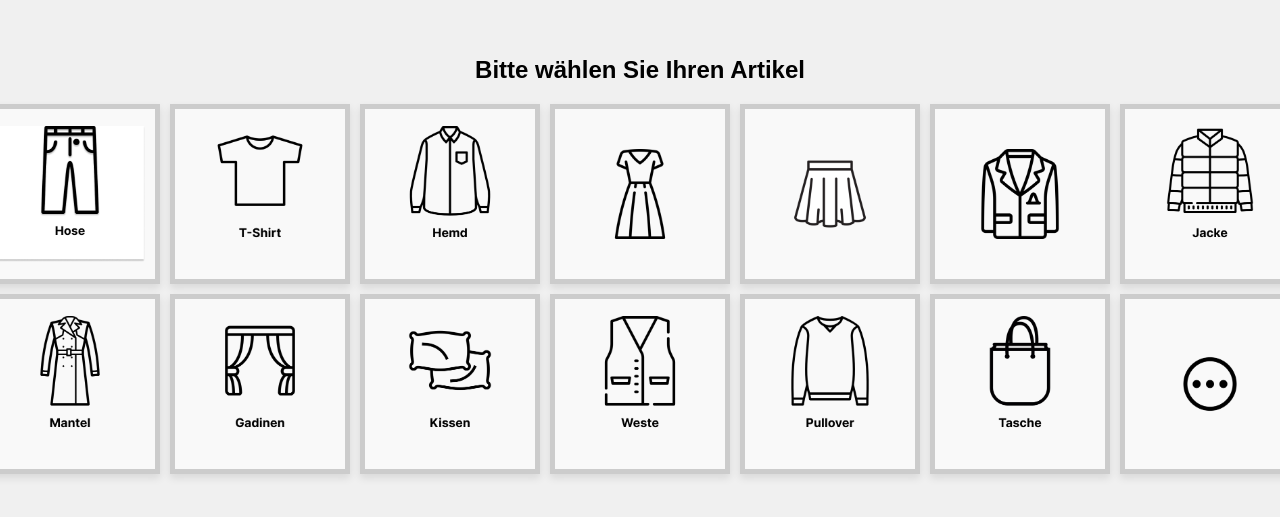
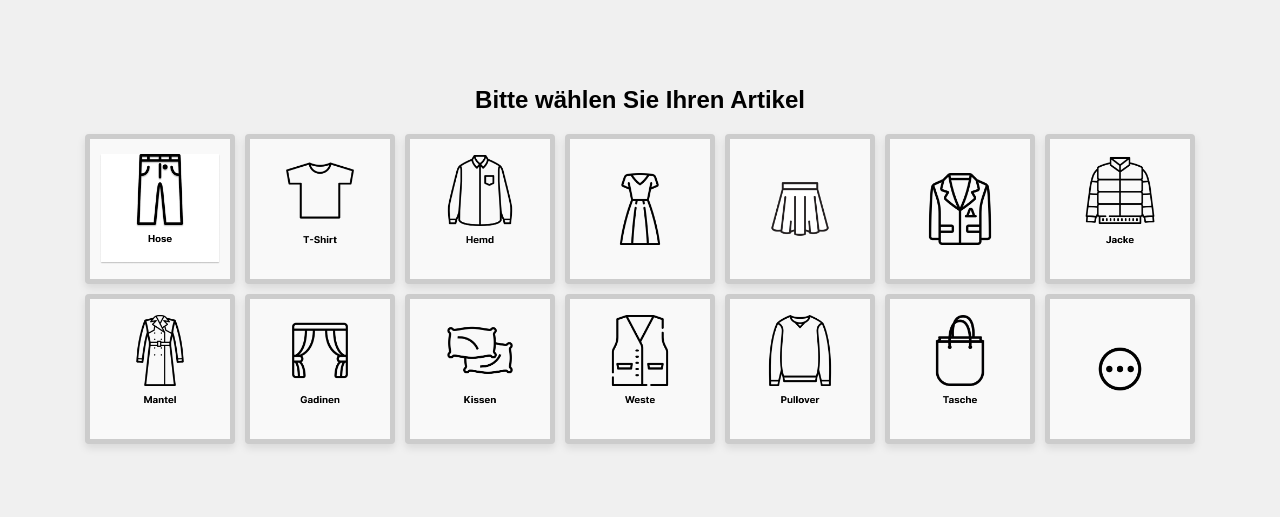
Before and after one commit to AS221412/schneiderei-system, a React (Create React App) app: page /Auftrag in a window 1280 px wide. Shown: the part 145-662 px from the top of the page. Built offline with nearby package versions, Linux system fonts and the light colour scheme.

Commit message:
MUI installiert. p überschriften für Hosen implementiert (und jeweils auch das css angepasst),
Button komponente für die Startseite implementiert.

```diff
--- a/package.json
+++ b/package.json
@@ -3,6 +3,9 @@
   "version": "0.1.0",
   "private": true,
   "dependencies": {
+    "@emotion/react": "^11.11.4",
+    "@emotion/styled": "^11.11.5",
+    "@mui/material": "^6.0.0-alpha.11",
     "@testing-library/jest-dom": "^5.17.0",
     "@testing-library/react": "^13.4.0",
     "@testing-library/user-event": "^13.5.0",
--- a/src/components/Auftrag/Auftrag.tsx
+++ b/src/components/Auftrag/Auftrag.tsx
@@ -12,6 +12,7 @@
 import Pullover from "../../assets/mainBilder/Pullover.png"  // Überprüfe Groß-/Kleinschreibung
 import Tasche from "../../assets/mainBilder/Tasche.png"
 import sonstige from "../../assets/mainBilder/sonstige.png"
+import Button from '@mui/material/Button';
 import "./Auftrag.css"
 import { useNavigate } from "react-router-dom"
 
@@ -59,48 +60,48 @@
 
 
         <div className="outer-container">
-            <div onClick={HosehandleClick} className="Hose">
+            <Button onClick={HosehandleClick} className="Hose">
                 <img src={Hose}  />
-            </div>
-            <div onClick={TShirthandleClick} className="Shirt">
+            </Button>
+            <Button onClick={TShirthandleClick} className="Shirt">
                 <img src={Shirt}  />
-            </div>
-            <div onClick={HemdhandleClick} className="Hemd">
+            </Button>
+            <Button onClick={HemdhandleClick} className="Hemd">
                 <img src={Hemd}  />
-            </div>
-            <div onClick={KleidhandleClick}  className="Kleid">
+            </Button>
+            <Button onClick={KleidhandleClick}  className="Kleid">
                 <img src={Kleid}  />
-            </div>
-            <div onClick={RockhandleClick}  className="Rock">
+            </Button>
+            <Button onClick={RockhandleClick}  className="Rock">
                 <img src={Rock}  />
-            </div>
-            <div onClick={AnzugHandleClick} className="Anzug">
+            </Button>
+            <Button onClick={AnzugHandleClick} className="Anzug">
                 <img src={Anzug}  />
-            </div>
-            <div onClick={JackeHandleClick} className="Jacke">
+            </Button>
+            <Button onClick={JackeHandleClick} className="Jacke">
                 <img  src={Jacke}  />
-            </div>
-            <div className="Mantel">
+            </Button>
+            <Button className="Mantel">
                 <img src={Mantel}  />
-            </div>
-            <div className="Gardinen">
+            </Button>
+            <Button className="Gardinen">
                 <img src={Gardinen}  />
-            </div>
-            <div className="Kissen">
+            </Button>
+            <Button className="Kissen">
                 <img src={Kissen}  />
-            </div>
-            <div className="Weste">
+            </Button>
+            <Button className="Weste">
                 <img src={Weste}  />
-            </div>
-            <div className="Pullover">
+            </Button>
+            <Button className="Pullover">
                 <img src={Pullover}  />
-            </div>
-            <div className="Tasche">
+            </Button>
+            <Button className="Tasche">
                 <img src={Tasche}  />
-            </div>
-            <div className="Sonstiges">
+            </Button>
+            <Button className="Sonstiges">
                 <img src={sonstige}  />
-            </div>
+            </Button>
         </div>
 
 
--- a/src/components/Hose/Hose.css
+++ b/src/components/Hose/Hose.css
@@ -25,7 +25,7 @@
     max-width: 100%;
 }
 
-.outer-container > div {
+.outer-container > Button {
     width: 150px; /* Setzen Sie die gewünschte Breite */
     height: 150px; /* Setzen Sie die gewünschte Höhe */
     display: flex;
@@ -42,6 +42,12 @@
     max-height: 100%;
     height: auto;
     width: auto;
+}
+
+
+p{
+    position: absolute;
+    margin-bottom: 10rem;
 }
 
 @media (max-width: 1200px) {
--- a/src/components/Hose/Hose.tsx
+++ b/src/components/Hose/Hose.tsx
@@ -25,45 +25,58 @@
   return (
     <div>
       <div className="header">
-        <h2>Bitte wählen Sie Ihren Artikel</h2>
+        <h2>Bitte wählen Sie die Leistung</h2>
       </div>
 
       <div className="outer-container">
-        <div onClick={handleClick} className="HKürzen">
+        <div
+         onClick={handleClick} className="HKürzen">
           <img src={HKürzen} />
+          <p>Hose kürzen</p>
         </div>
         <div className="HBundEnger">
           <img src={HBundEnger} />
+          <p>Bund enger machen</p>
         </div>
         <div className="HReissverschluss">
           <img src={HReissverschluss} />
+          <p>Reißverschluss repa.</p>
         </div>
         <div className="HFussWeite">
           <img src={HFussWeite} />
+          <p>Fußweite anpassen</p>
         </div>
         <div className="JKürzen">
           <img src={JKürzen} />
+          <p>Jeans kürzen</p>
         </div>
         <div className="JBundEnger">
           <img src={JBundEnger} />
+        <p>Jeans Bund enger</p>
         </div>
         <div className="JReissverschluss">
           <img src={JReissverschluss} />
+          <p>Jeans Reißverschluss r.</p>
         </div>
         <div className="JFussweite">
           <img src={JFussweite} />
+          <p>Fußweite anpassen</p>
         </div>
         <div className="KnopfErsetzen">
           <img src={KnopfErsetzen} />
+          <p>Knopf ersetzen</p>
         </div>
         <div className="KnopfLochReparieren">
           <img src={KnopfLochReparieren} />
+          <p>Knopfloch reparieren</p>
         </div>
         <div className="Gürtelschlaufe">
           <img src={Gürtelschlaufe} />
+          <p>Gürtelschlaufe rep.</p>
         </div>
         <div className="Sonstiges">
           <img src={sonstige} />
+          <p>sonstiges</p>
         </div>
       </div>
     </div>
```
Also changed, not shown: 1 other file (tests, documents, lock files or other folders).
